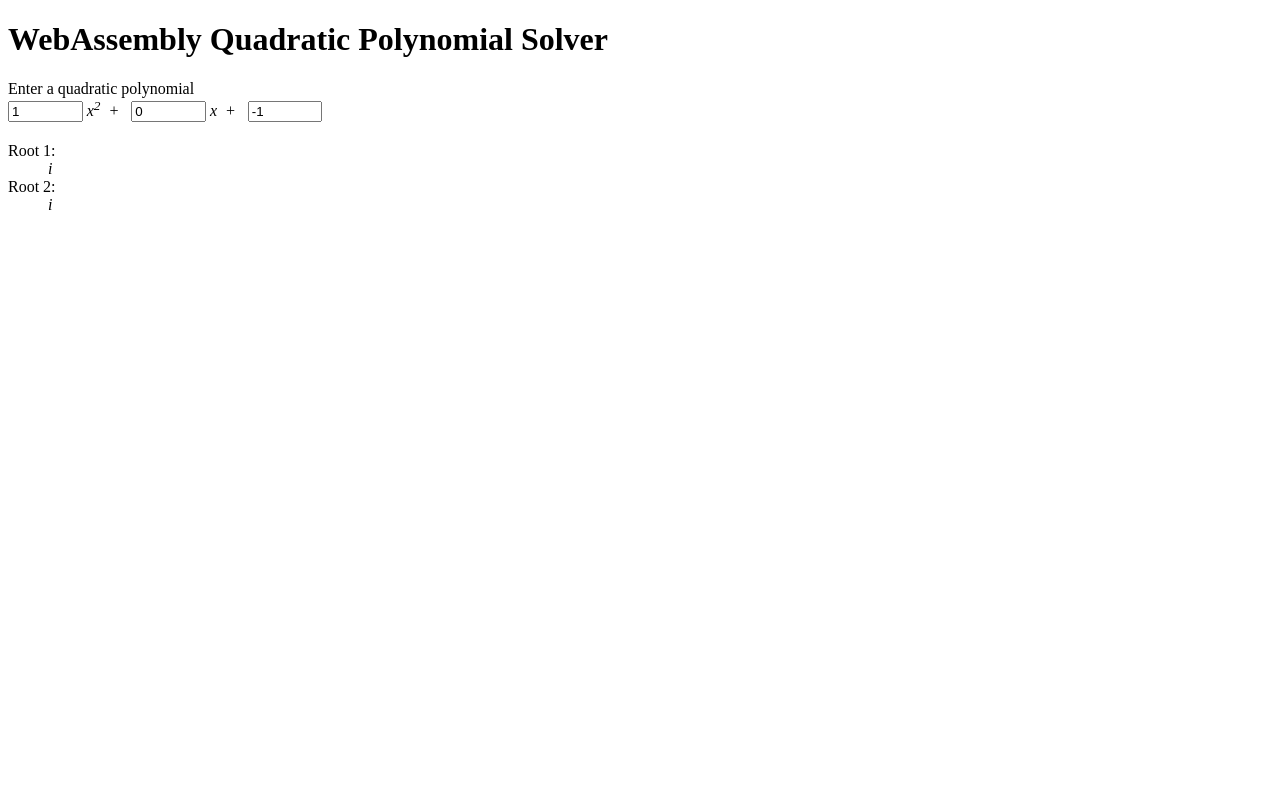
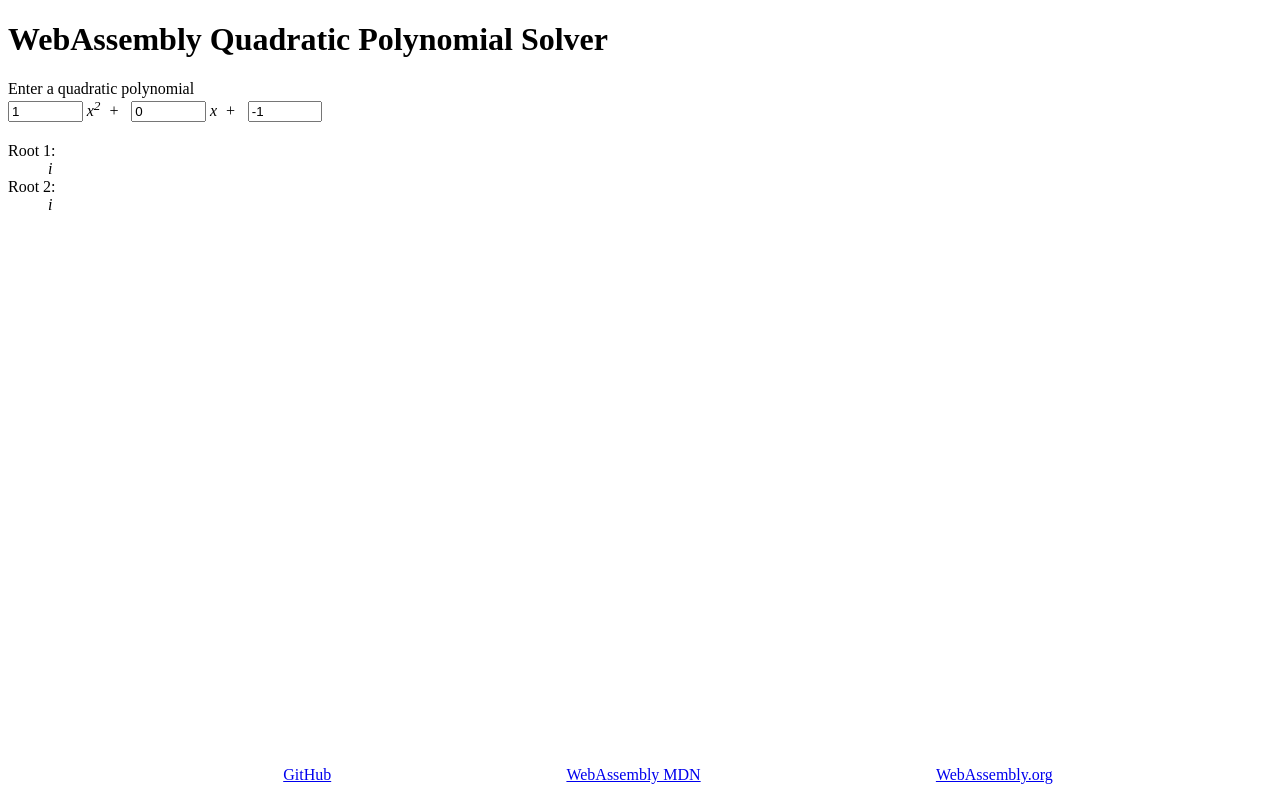
Before and after one commit to seeplusplus/poly-wasm, a plain HTML site: page index.html in a window 1280 px wide. Drawn offline with Linux system fonts and the light colour scheme; no server answers.

```diff
--- a/index.html
+++ b/index.html
@@ -1,7 +1,8 @@
 <!DOCTYPE html>
 <html>
 <head>
-
+    <title>Poly-wasm - A wasm text based polynomial solver</title>
+    <meta name="viewport" content="width=device-width, initial-scale=1">
     <script>
         window.addEventListener('load', function () {
             let state = {};
@@ -26,8 +27,6 @@
         function getRoots(buffer) {
             let float_buffer = new Float32Array(buffer.buffer);
 
-            // real part 1, complex part 1
-            // real part 2, complex part 2
             let [v1, v2] = [
                 [float_buffer[0], float_buffer[1]],
                 [float_buffer[2], float_buffer[3]]
@@ -72,7 +71,7 @@
                 }
             };
 
-            WebAssembly.instantiateStreaming(fetch('/poly.wasm'), state.importObject)
+            WebAssembly.instantiateStreaming(fetch('./poly.wasm'), state.importObject)
                 .then(obj => {
                     state.wasm = obj;
                     bootstrapEventListener(state);
@@ -82,6 +81,19 @@
         }
     </script>
     <style>
+        .info {
+            position: fixed;
+            bottom: 0;
+            width: 100%;
+        }
+        .info ul {
+            display: flex;
+            list-style: none;
+            justify-content: space-evenly;
+        }
+        .info ul li {
+            display: inline-block;
+        }
         .root_text {
             display: block;
         }
@@ -117,7 +129,6 @@
     <h1>WebAssembly Quadratic Polynomial Solver</h1>
     <label>
         Enter a quadratic polynomial
-        <!-- <input pattern="\d*?([a-z])\^2\s{0,1}\+\s{0,1}\d*\1\s{0,1}\+\s{0,1}\d*" type="text"/> -->
     </label>
     <div class="math">
         <input class="quadratic-input" type="text" id="quad_a" inputmode="numeric" min="1" value="1">
@@ -126,11 +137,17 @@
         x<span class="sign">+</span>
         <input class="quadratic-input" type="text" id="quad_c" inputmode="numeric" value="-1">
     </div>
-
     <div class="answer">
         <div class="root root_1">Root 1: <span class="root_text"><span class="text_real"></span><span class="text_sign"></span><span class="text_imag"></span><span class="text_i">i</span></span></div>
         <div class="root root_2">Root 2: <span class="root_text"><span class="text_real"></span><span class="text_sign"></span><span class="text_imag"></span><span class="text_i">i</span></span></div>
     </div>
 
+    <nav class="info">
+        <ul>
+            <li><a href="https://github.com/seeplusplus/poly-wasm">GitHub</a></li>
+            <li><a href="https://developer.mozilla.org/en-US/docs/WebAssembly">WebAssembly MDN</a></li>
+            <li><a href="https://webassembly.org/specs/">WebAssembly.org</a></li>
+        </ul>
+    </nav>
 </body>
 </html>
```
Also changed, not shown: 1 other file.
